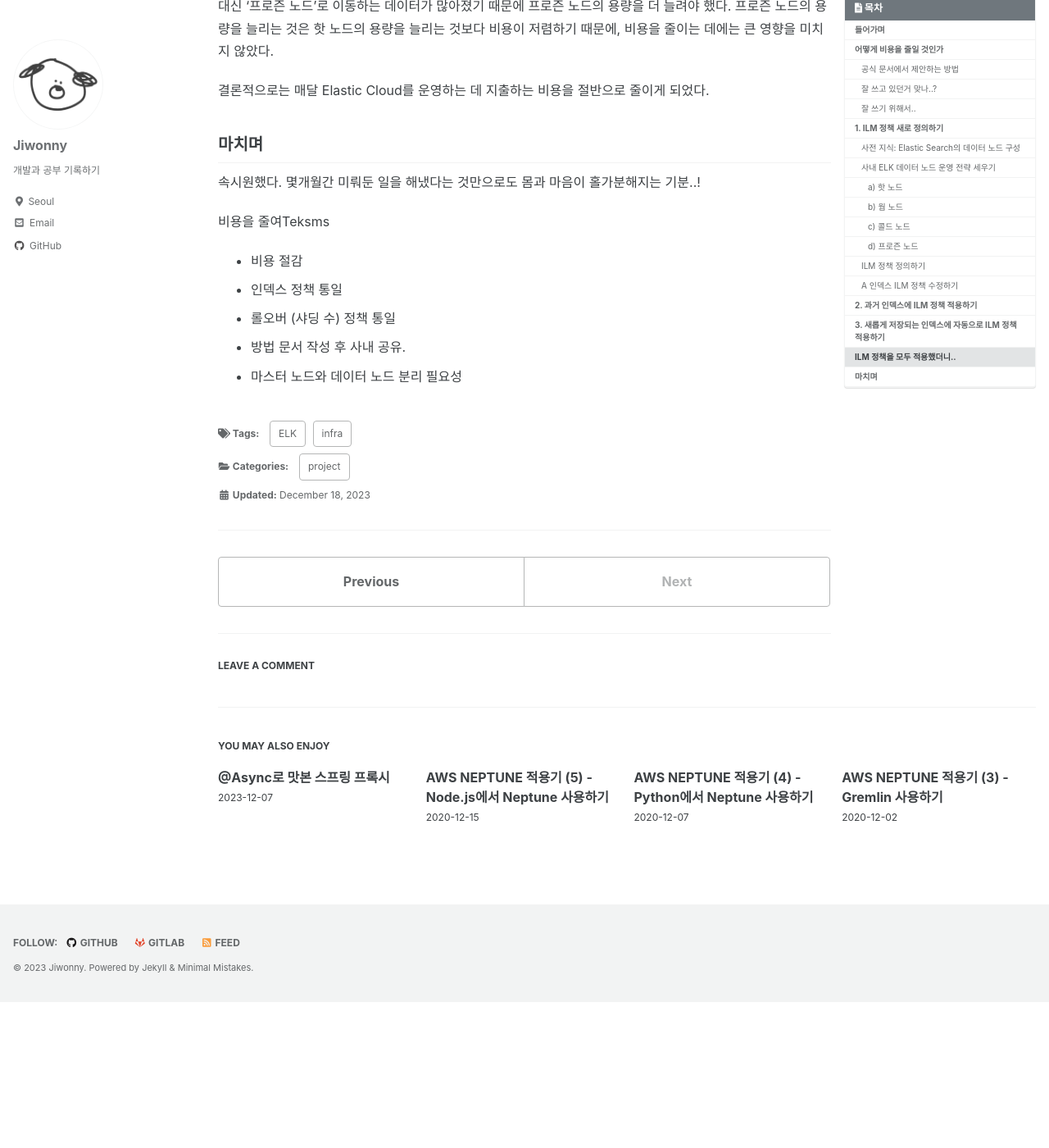
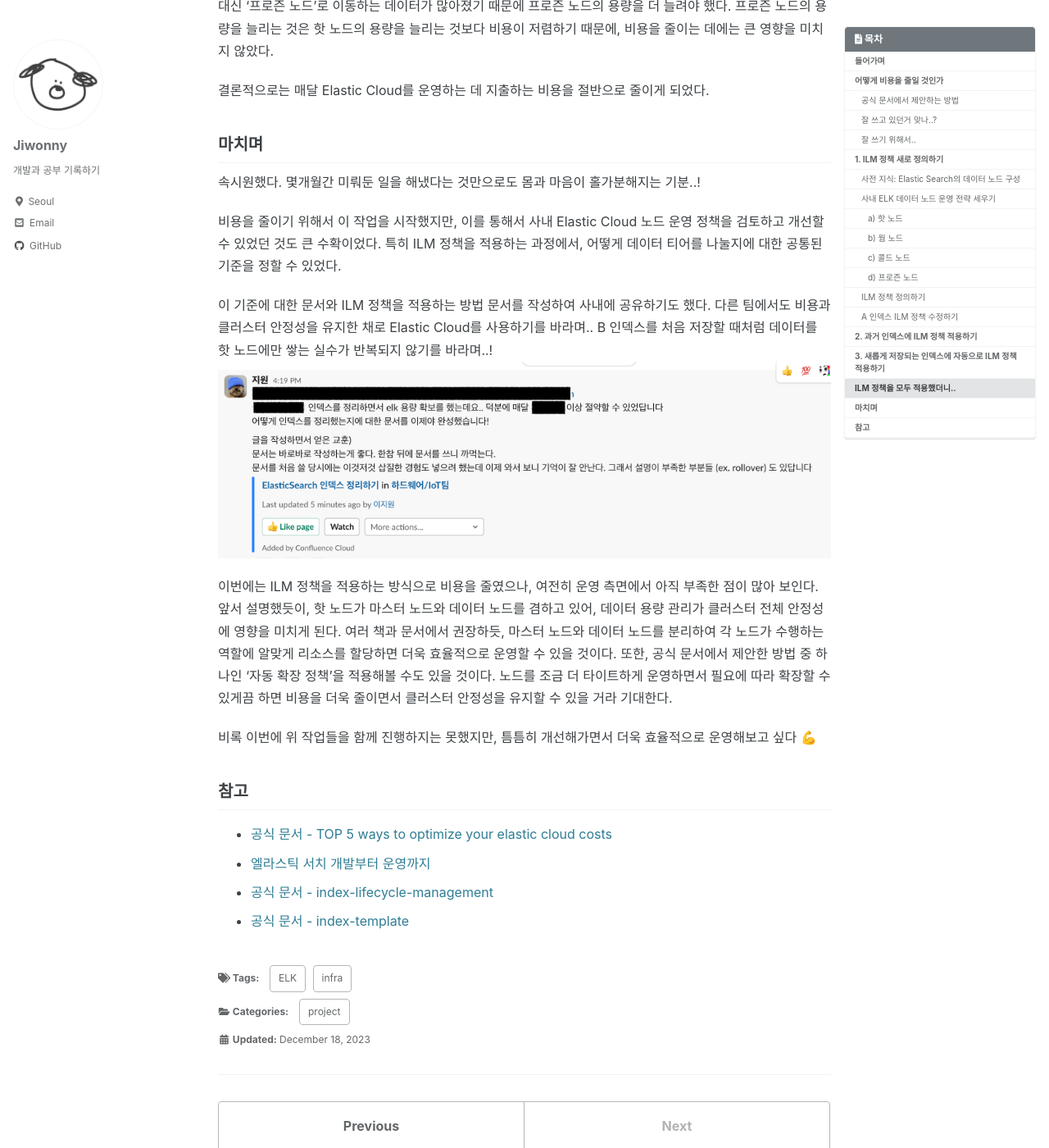
Before and after one commit to jiwonny/jiwonny.github.io, a Jekyll site: the page built from _posts/2023-12-18-elk-reduce-costs.md, in a window 1280 px wide and 1400 px high, scrolled down 8561 px. Shown: the whole window at 82% size. Built offline with Jekyll 4.4.1, drawn with Linux system fonts in a browser that asks for light colours; cached includes are drawn as plain includes; comment, search, counter and statistics services are not loaded; before the commit the page ends 9783 px from its top, so only the background shows below that.

Commit message:
elk 비용 절감 마무리

```diff
--- a/_posts/2023-12-18-elk-reduce-costs.md
+++ b/_posts/2023-12-18-elk-reduce-costs.md
@@ -206,11 +206,23 @@ A 인덱스는 `Index Template`가 이미 설정되어 있어 새로 생성되
 ## 마치며
 속시원했다. 몇개월간 미뤄둔 일을 해냈다는 것만으로도 몸과 마음이 홀가분해지는 기분..!
 
-비용을 줄여Teksms
+비용을 줄이기 위해서 이 작업을 시작했지만, 이를 통해서 사내 Elastic Cloud 노드 운영 정책을 검토하고 개선할 수 있었던 것도 큰 수확이었다.
+특히 ILM 정책을 적용하는 과정에서, 어떻게 데이터 티어를 나눌지에 대한 공통된 기준을 정할 수 있었다.
 
+이 기준에 대한 문서와 ILM 정책을 적용하는 방법 문서를 작성하여 사내에 공유하기도 했다.
+다른 팀에서도 비용과 클러스터 안정성을 유지한 채로 Elastic Cloud를 사용하기를 바라며.. B 인덱스를 처음 저장할 때처럼 데이터를 핫 노드에만 쌓는 실수가 반복되지 않기를 바라며..!
+![share-slack](/assets/images/elk-reduce-costs/share-slack.png)
 
-- 비용 절감
-- 인덱스 정책 통일
-- 롤오버 (샤딩 수) 정책 통일
-- 방법 문서 작성 후 사내 공유.
-- 마스터 노드와 데이터 노드 분리 필요성
+이번에는 ILM 정책을 적용하는 방식으로 비용을 줄였으나, 여전히 운영 측면에서 아직 부족한 점이 많아 보인다.
+앞서 설명했듯이, 핫 노드가 마스터 노드와 데이터 노드를 겸하고 있어, 데이터 용량 관리가 클러스터 전체 안정성에 영향을 미치게 된다.
+여러 책과 문서에서 권장하듯, 마스터 노드와 데이터 노드를 분리하여 각 노드가 수행하는 역할에 알맞게 리소스를 할당하면 더욱 효율적으로 운영할 수 있을 것이다.
+또한, 공식 문서에서 제안한 방법 중 하나인 '자동 확장 정책'을 적용해볼 수도 있을 것이다. 노드를 조금 더 타이트하게 운영하면서 필요에 따라 확장할 수 있게끔 하면
+비용을 더욱 줄이면서 클러스터 안정성을 유지할 수 있을 거라 기대한다.
+
+비록 이번에 위 작업들을 함께 진행하지는 못했지만, 틈틈히 개선해가면서 더욱 효율적으로 운영해보고 싶다 💪
+
+## 참고
+- [공식 문서 - TOP 5 ways to optimize your elastic cloud costs](https://www.elastic.co/kr/blog/top-5-ways-to-optimize-your-elastic-cloud-costs)
+- [엘라스틱 서치 개발부터 운영까지](https://product.kyobobook.co.kr/detail/S000001932755)
+- [공식 문서 - index-lifecycle-management](https://www.elastic.co/guide/en/elasticsearch/reference/7.9/index-lifecycle-management.html)
+- [공식 문서 - index-template](https://www.elastic.co/guide/en/elasticsearch/reference/current/index-templates.html)
```
Also changed, not shown: assets/images/elk-reduce-costs/share-slack.png (added).
